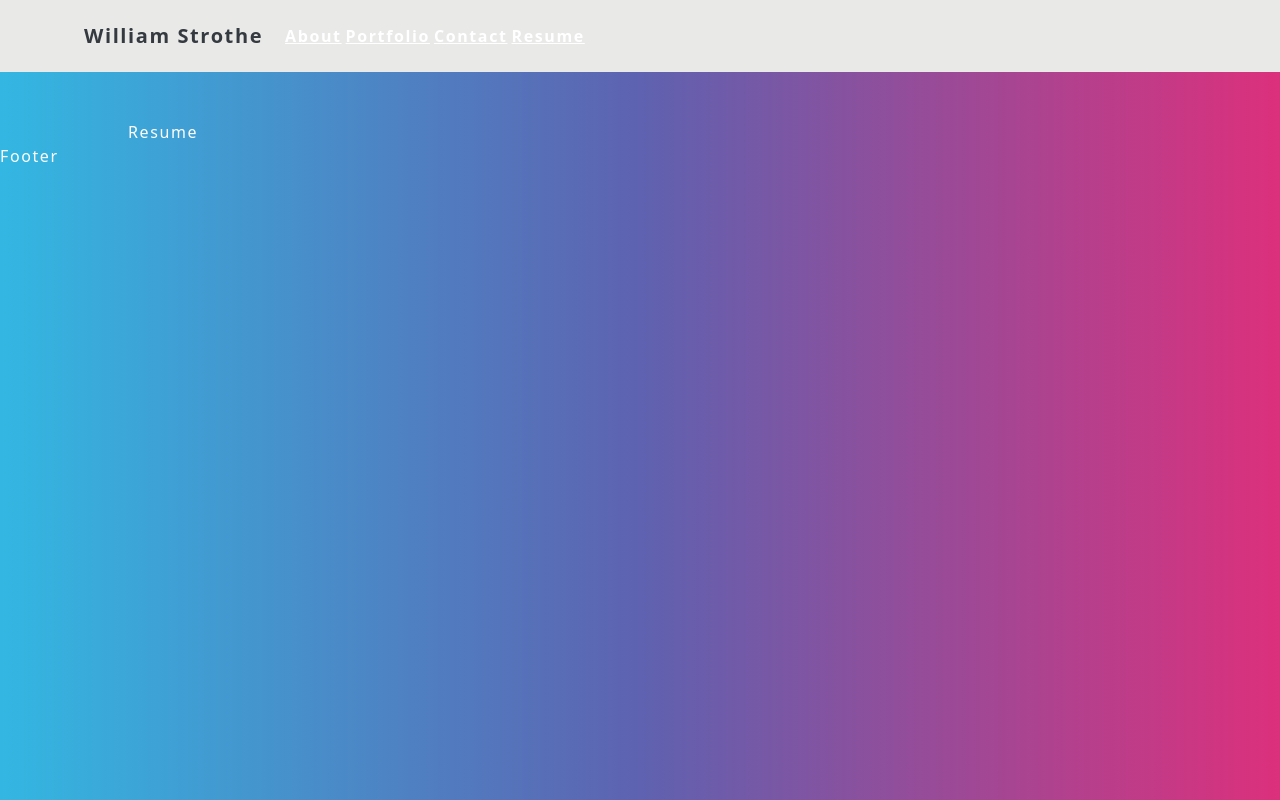
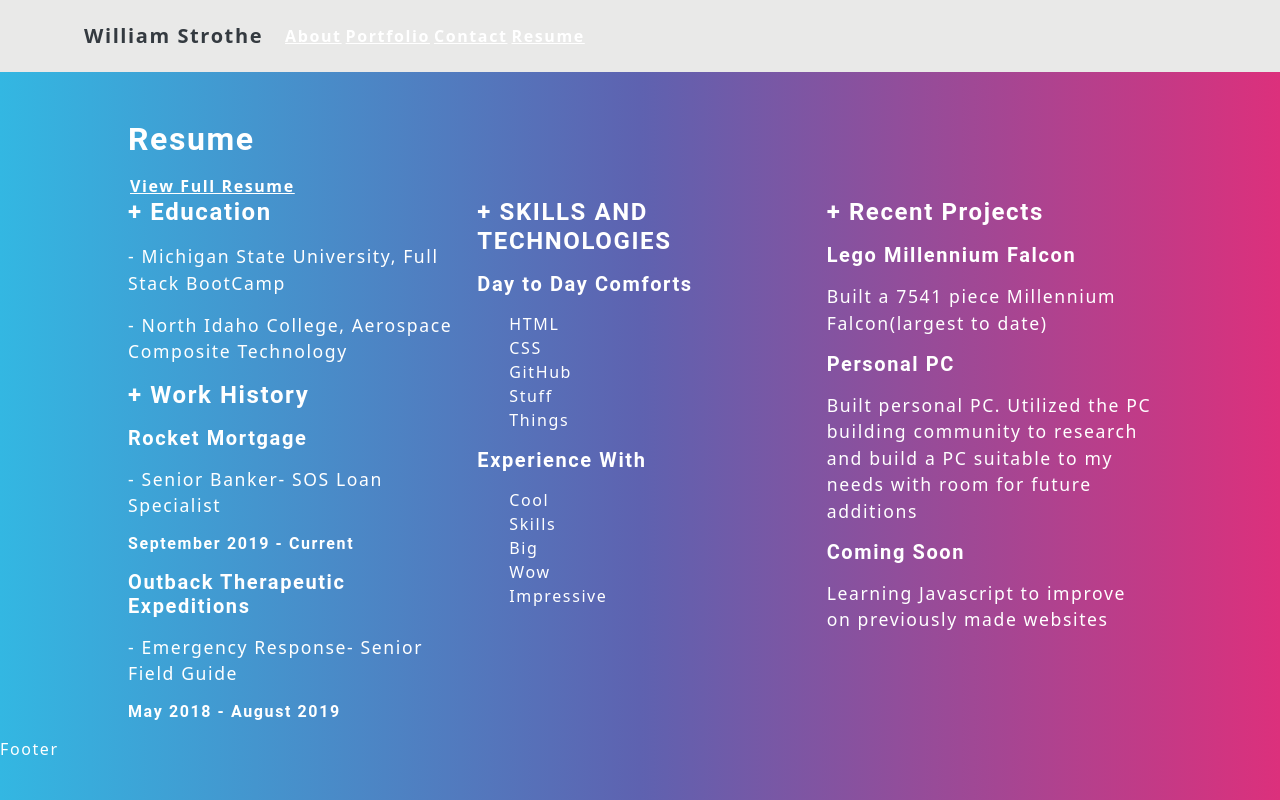
Before and after one commit to wwstrothe/react-portfolio, a React (Create React App) app: page /resume in a window 1280 px wide. Built offline with nearby package versions, Linux system fonts and the light colour scheme.

Commit message:
added Resume info from previous portfolio, and structured to page

```diff
--- a/src/Pages/Resume.js
+++ b/src/Pages/Resume.js
@@ -1,9 +1,64 @@
 import React from 'react'
+import { Row, Col } from 'react-bootstrap'
 
 const Resume = () => {
   return (
-    <div className='page'>Resume</div>
-  )
+    <section className='page'>
+        <div>
+            <h2 class="title">Resume</h2>
+            <a class="button" href="./Assets/William Strothe's Resume.pdf" target="_blank">View Full Resume</a>
+        </div>
+        <Row>
+
+                <Col>
+                    <h4>+ Education</h4>
+                    <p>
+                    <p>- Michigan State University, Full Stack BootCamp</p>
+                    <p>- North Idaho College, Aerospace Composite Technology </p>
+                    </p>
+                    <h4>+ Work History</h4>
+                    <h5>Rocket Mortgage</h5>
+                    <p>
+                    <p>- Senior Banker- SOS Loan Specialist</p>
+                    <h6>September 2019 - Current</h6>
+                    </p>
+                    <h5>Outback Therapeutic Expeditions</h5>
+                    <p>- Emergency Response- Senior Field Guide</p>
+                    <h6>May 2018 - August 2019</h6>
+                </Col>
+                <Col>
+                    <h4>+ SKILLS AND TECHNOLOGIES</h4>
+                    <h5>Day to Day Comforts</h5>
+                    <ul>
+                        <li>HTML</li>
+                        <li>CSS</li>
+                        <li>GitHub</li>
+                        <li>Stuff</li>
+                        <li>Things</li>
+                    </ul>
+                    <h5>Experience With</h5>
+                    <ul>
+                        <li>Cool</li>
+                        <li>Skills</li>
+                        <li>Big</li>
+                        <li>Wow</li>
+                        <li>Impressive</li>
+                    </ul>
+                </Col>
+                <Col>
+                    <h4>+ Recent Projects</h4>
+                    <h5>Lego Millennium Falcon</h5>
+                    <p>Built a 7541 piece Millennium Falcon(largest to date)</p>
+                    <h5>Personal PC</h5>
+                    <p>Built personal PC. Utilized the PC building community to research and build a PC suitable to my
+                        needs with room for future additions</p>
+                    <h5>Coming Soon</h5>
+                    <p>Learning Javascript to improve on previously made websites</p>
+                </Col>
+
+        </Row>
+    </section>
+  );
 }
 
 export default Resume
```
